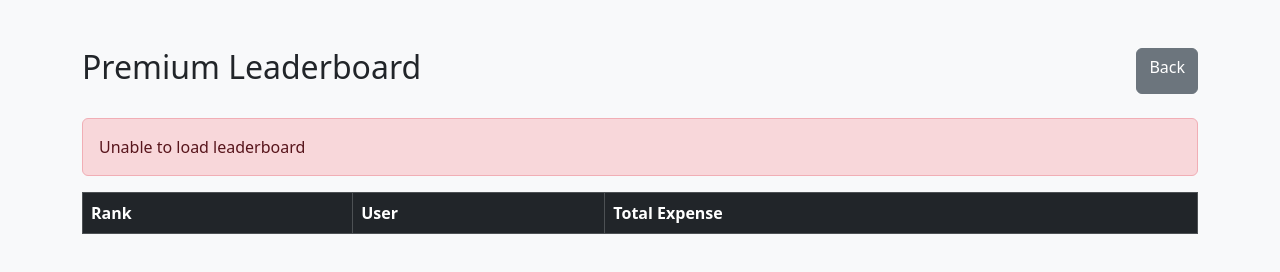
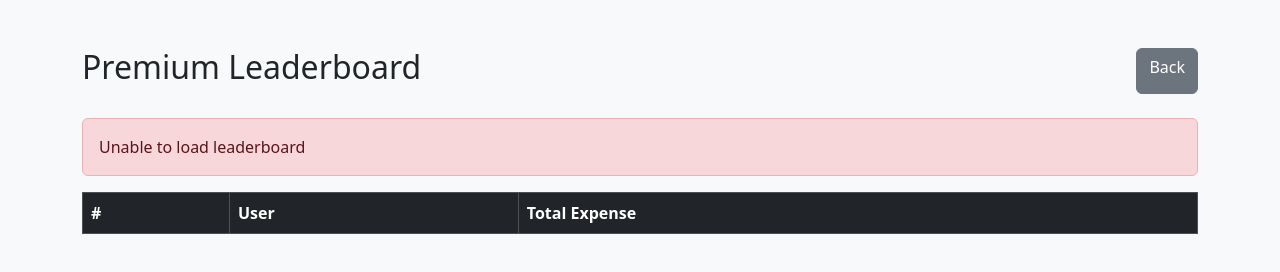
Before and after one commit to rjtkatoch007/expense-app, a website: page frontend/leaderboard.html in a window 1280 px wide. Drawn offline with nearby package versions, Linux system fonts and the light colour scheme; no server answers.

```diff
--- a/backend/controllers/premiumController.js
+++ b/backend/controllers/premiumController.js
@@ -43,7 +43,7 @@
             ]
         });
 
-
+        console.log(users);
         const leaderboard = users.map(user => {
 
             const expenses = user.Expenses || [];
--- a/frontend/leaderboard.html
+++ b/frontend/leaderboard.html
@@ -40,7 +40,7 @@
                 <thead class="table-dark">
 
                     <tr>
-                        <th>Rank</th>
+                        <th>#</th>
                         <th>User</th>
                         <th>Total Expense</th>
                     </tr>
```
Also changed, not shown: frontend/expense.html (+4 -4 lines).
